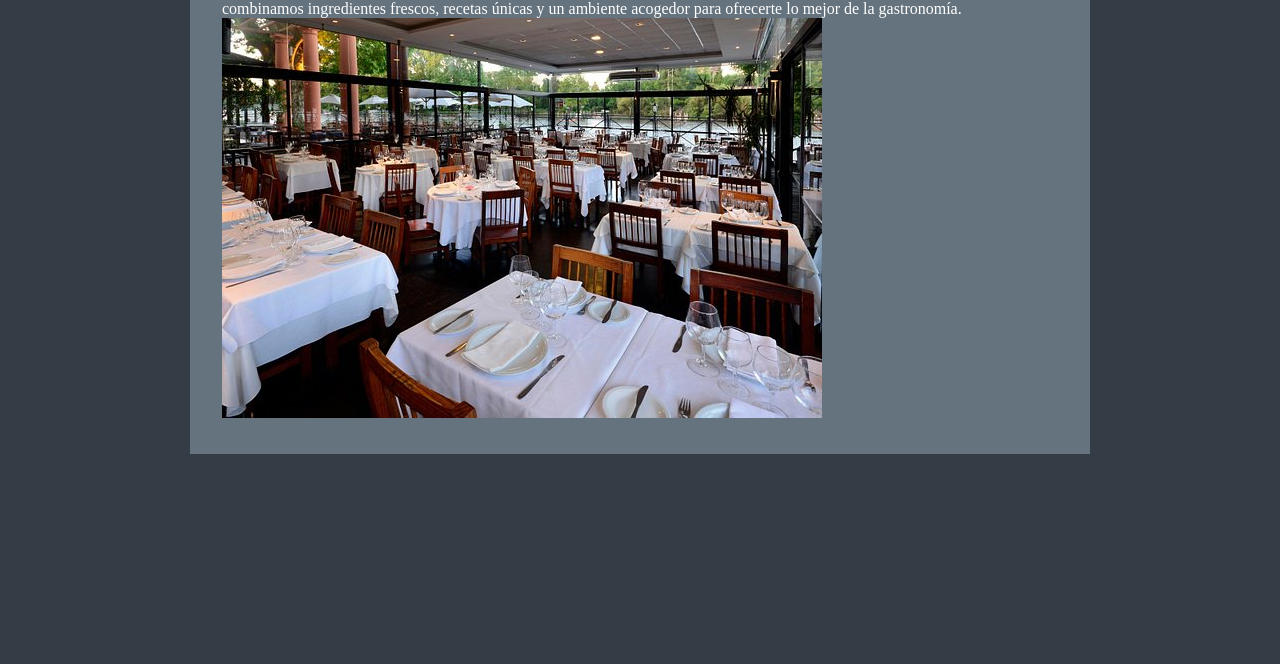
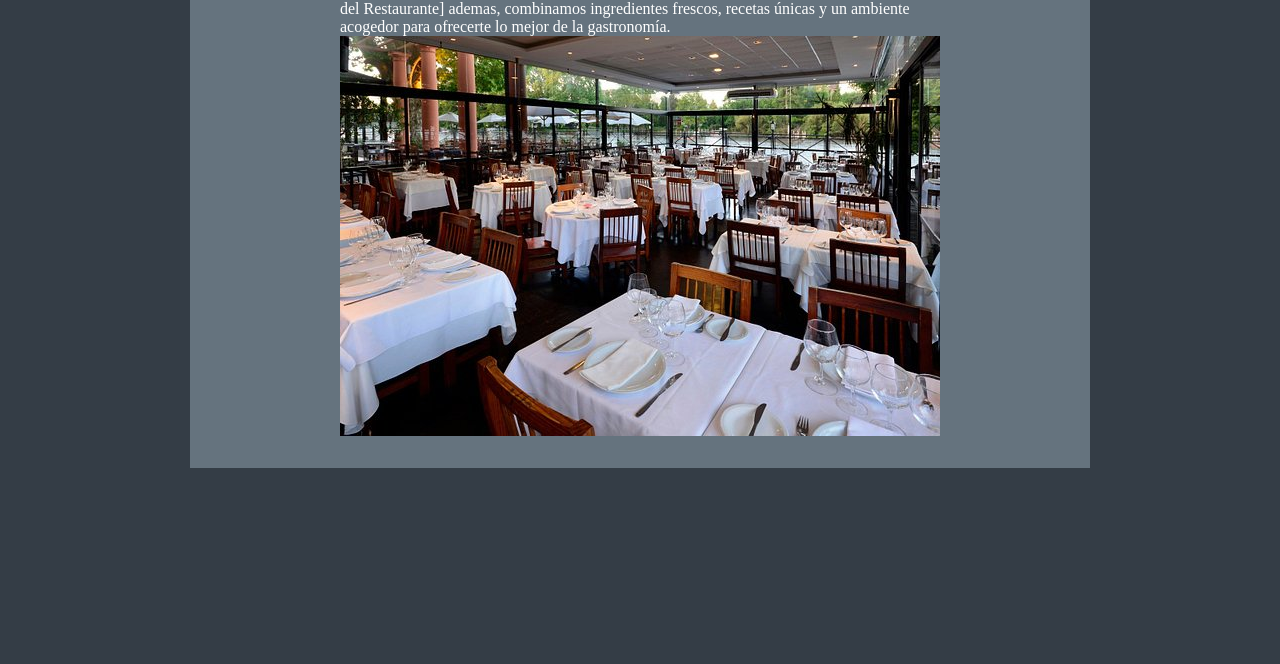
Before and after one commit to shiftero21/restaurant-page, a website built with webpack: page src/template.html in a window 1280 px wide. Shown: the part 136-800 px from the top of the page. Built offline with nearby package versions, Linux system fonts and the light colour scheme.

Commit message:
Change style home page

```diff
--- a/src/styles/main.css
+++ b/src/styles/main.css
@@ -123,7 +123,7 @@ button:active {
 }
 
 .menu-item:hover {
-  transform: translateY(-5px);
+  transform: translateY(-10px);
 }
 
 .menu-item img {
@@ -188,3 +188,15 @@ button:active {
     font-size: 1rem;
   }
 }
+
+.home-image {
+  display: block;
+  margin: 0 auto;
+  max-width: 100%;
+  height: auto;
+}
+
+#home {
+  max-width: 600px; /* Ajusta el ancho máximo según sea necesario */
+  margin: 0 auto; /* Centra el contenedor en la página */
+}
```
